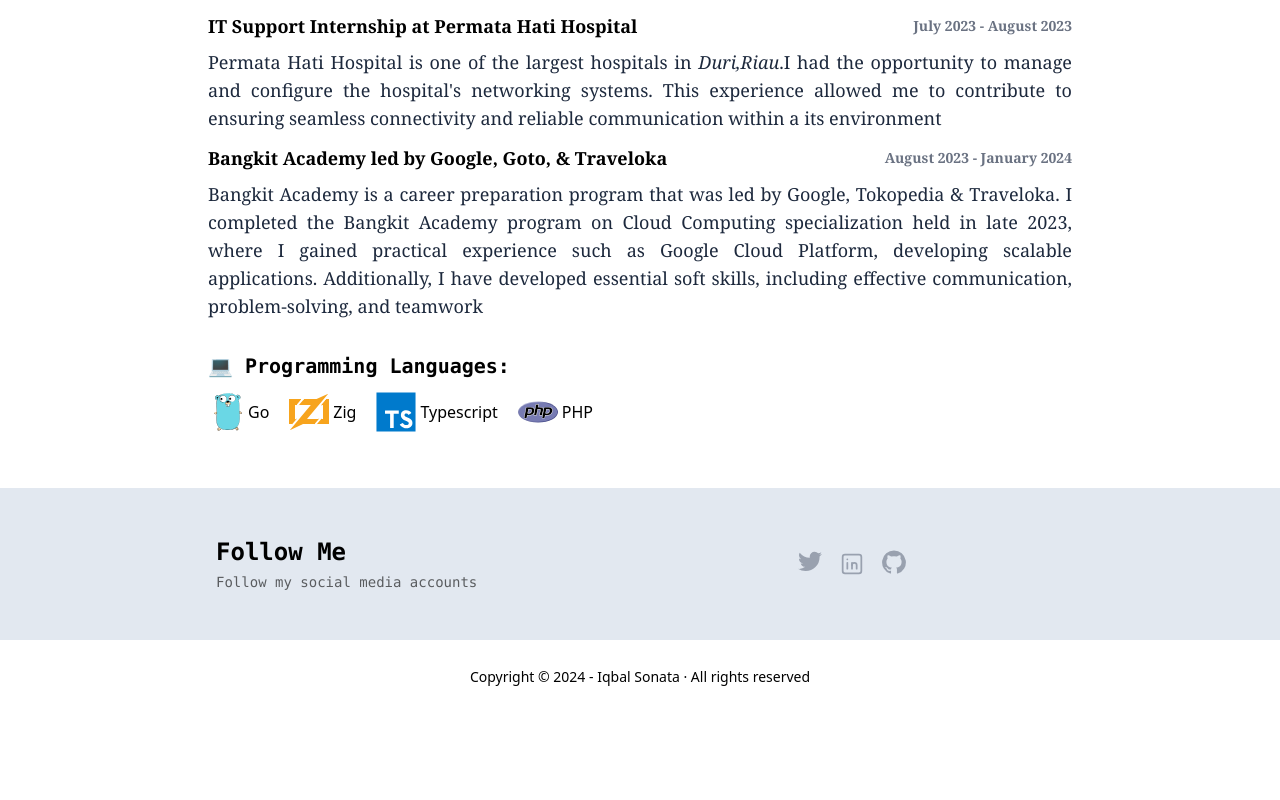
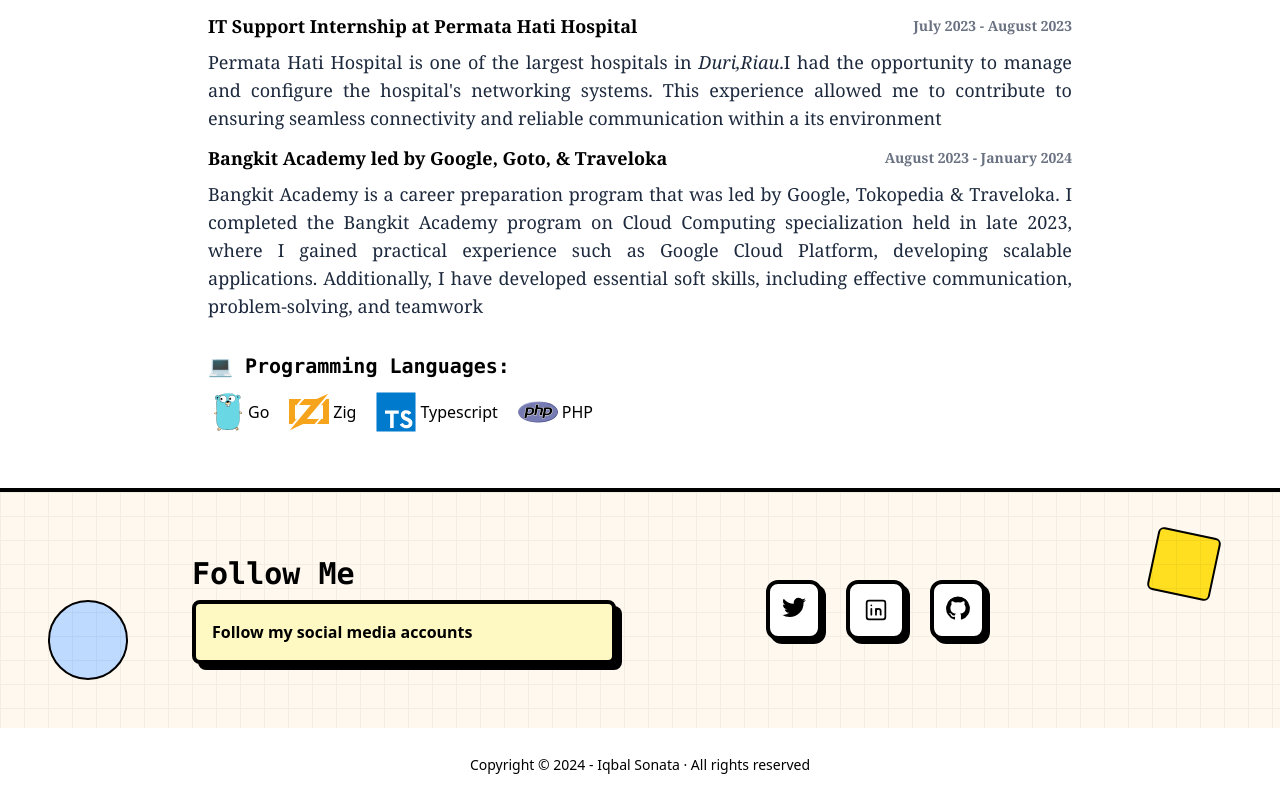
Before and after one commit to Iqbalsonata30/portfolio-homepage, a React (Vite) app in the folder frontend/: page /about in a window 1280 px wide. Shown: the part 628-1428 px from the top of the page. Before the commit the page ends 1340 px from the top, so only its background shows below. Built offline with nearby package versions, Linux system fonts and the light colour scheme.

Commit message:
REFACTOR: refactoring follow section

```diff
--- a/frontend/src/components/FollowSection.tsx
+++ b/frontend/src/components/FollowSection.tsx
@@ -1,84 +1,104 @@
 function FollowSection() {
   return (
-    <div className="bg-slate-200 dark:bg-slate-800">
-      <div className="container px-6 py-12 mx-auto max-w-4xl grid md:grid-cols-2 grid-cols-1 md:gap-0 gap-7 items-center">
-        <div className="font-mono">
-          <h3 className="text-2xl font-bold text-black dark:text-white">
+    <section className="relative px-6 py-16 bg-[#FFF8EE] border-t-4 border-black">
+      {/* Decorative elements */}
+      <div className="absolute top-10 right-16 w-16 h-16 bg-yellow-300 rounded-md border-2 border-black rotate-12"></div>
+      <div className="absolute bottom-12 left-12 w-20 h-20 bg-blue-200 rounded-full border-2 border-black"></div>
+
+      <div className="max-w-4xl mx-auto grid md:grid-cols-2 items-center gap-12 relative z-10">
+        <div>
+          <h3 className="text-3xl font-bold text-black font-mono mb-2">
             Follow Me
           </h3>
-          <p className="opacity-60 mt-1 text-sm text-black dark:text-white">
+          <p className="text-black font-semibold text-base bg-yellow-100 border-4 border-black p-4 rounded-lg shadow-[6px_6px_0px_rgba(0,0,0,1)] hover:translate-x-1 hover:translate-y-1 transition-transform">
             Follow my social media accounts
           </p>
         </div>
-        <div className="flex justify-center gap-4">
-          <a
-            href="https://x.com/vansblue_"
-            target="blank"
-            className="text-gray-400 hover:text-gray-900 dark:hover:text-white"
-          >
+
+        <div className="flex justify-center gap-6">
+          {[
+            {
+              href: "https://x.com/vansblue_",
+              label: "Twitter page",
+              icon: (
                 <svg
                   className="w-6 h-6"
-              aria-hidden="true"
                   xmlns="http://www.w3.org/2000/svg"
                   fill="currentColor"
                   viewBox="0 0 20 17"
                 >
                   <path
-                fill-rule="evenodd"
-                d="M20 1.892a8.178 8.178 0 0 1-2.355.635 4.074 4.074 0 0 0 1.8-2.235 8.344 8.344 0 0 1-2.605.98A4.13 4.13 0 0 0 13.85 0a4.068 4.068 0 0 0-4.1 4.038 4 4 0 0 0 .105.919A11.705 11.705 0 0 1 1.4.734a4.006 4.006 0 0 0 1.268 5.392 4.165 4.165 0 0 1-1.859-.5v.05A4.057 4.057 0 0 0 4.1 9.635a4.19 4.19 0 0 1-1.856.07 4.108 4.108 0 0 0 3.831 2.807A8.36 8.36 0 0 1 0 14.184 11.732 11.732 0 0 0 6.291 16 11.502 11.502 0 0 0 17.964 4.5c0-.177 0-.35-.012-.523A8.143 8.143 0 0 0 20 1.892Z"
-                clip-rule="evenodd"
+                    d="M20 1.892a8.178 8.178 0 0 1-2.355.635 4.074 4.074 0 0 0 1.8-2.235 8.344 8.344 0 0 1-2.605.98A4.13 4.13 0 0 0 13.85 0a4.068 4.068 0 0 0-4.1 4.038c0 .31.036.61.105.919A11.705 11.705 0 0 1 1.4.734a4.006 4.006 0 0 0 1.268 5.392 4.165 4.165 0 0 1-1.859-.5v.05a4.057 4.057 0 0 0 3.292 3.959 4.19 4.19 0 0 1-1.856.07 4.108 4.108 0 0 0 3.831 2.807A8.36 8.36 0 0 1 0 14.184 11.732 11.732 0 0 0 6.291 16 11.502 11.502 0 0 0 17.964 4.5c0-.177 0-.35-.012-.523A8.143 8.143 0 0 0 20 1.892Z"
+                    fillRule="evenodd"
+                    clipRule="evenodd"
                   />
                 </svg>
-            <span className="sr-only">Twitter page</span>
-          </a>
-
-          <a
-            href="https://www.linkedin.com/in/iqbal-sonata-555001236/"
-            target="blank"
-            className="text-gray-400 hover:text-gray-900 dark:hover:text-white"
-          >
+              ),
+            },
+            {
+              href: "https://www.linkedin.com/in/iqbal-sonata-555001236/",
+              label: "LinkedIn profile",
+              icon: (
                 <svg
                   className="w-7 h-7"
                   xmlns="http://www.w3.org/2000/svg"
                   viewBox="0 0 24 24"
-              stroke-width="1.5"
-              stroke="currentcolor"
+                  strokeWidth="1.5"
+                  stroke="currentColor"
                   fill="none"
-              stroke-linecap="round"
-              stroke-linejoin="round"
+                  strokeLinecap="round"
+                  strokeLinejoin="round"
                 >
-              <path stroke="none" d="M0 0h24v24H0z" fill="none"></path>
-              <rect x="4" y="4" width="16" height="16" rx="2"></rect>
-              <line x1="8" y1="11" x2="8" y2="16"></line>
-              <line x1="8" y1="8" x2="8" y2="8.01"></line>
-              <line x1="12" y1="16" x2="12" y2="11"></line>
-              <path d="M16 16v-3a2 2 0 00-4 0"></path>
+                  <rect x="4" y="4" width="16" height="16" rx="2" />
+                  <line x1="8" y1="11" x2="8" y2="16" />
+                  <line x1="8" y1="8" x2="8" y2="8.01" />
+                  <line x1="12" y1="16" x2="12" y2="11" />
+                  <path d="M16 16v-3a2 2 0 00-4 0" />
                 </svg>
-          </a>
-
-          <a
-            href="https://github.com/Iqbalsonata30"
-            target="blank"
-            className="text-gray-400 hover:text-gray-900 dark:hover:text-white"
-          >
+              ),
+            },
+            {
+              href: "https://github.com/Iqbalsonata30",
+              label: "GitHub account",
+              icon: (
                 <svg
                   className="w-6 h-6"
-              aria-hidden="true"
                   xmlns="http://www.w3.org/2000/svg"
                   fill="currentColor"
                   viewBox="0 0 20 20"
                 >
                   <path
-                fill-rule="evenodd"
                     d="M10 .333A9.911 9.911 0 0 0 6.866 19.65c.5.092.678-.215.678-.477 0-.237-.01-1.017-.014-1.845-2.757.6-3.338-1.169-3.338-1.169a2.627 2.627 0 0 0-1.1-1.451c-.9-.615.07-.6.07-.6a2.084 2.084 0 0 1 1.518 1.021 2.11 2.11 0 0 0 2.884.823c.044-.503.268-.973.63-1.325-2.2-.25-4.516-1.1-4.516-4.9A3.832 3.832 0 0 1 4.7 7.068a3.56 3.56 0 0 1 .095-2.623s.832-.266 2.726 1.016a9.409 9.409 0 0 1 4.962 0c1.89-1.282 2.717-1.016 2.717-1.016.366.83.402 1.768.1 2.623a3.827 3.827 0 0 1 1.02 2.659c0 3.807-2.319 4.644-4.525 4.889a2.366 2.366 0 0 1 .673 1.834c0 1.326-.012 2.394-.012 2.72 0 .263.18.572.681.475A9.911 9.911 0 0 0 10 .333Z"
-                clip-rule="evenodd"
+                    fillRule="evenodd"
+                    clipRule="evenodd"
                   />
                 </svg>
-            <span className="sr-only">GitHub account</span>
+              ),
+            },
+          ].map(({ href, label, icon }, i) => (
+            <a
+              key={i}
+              href={href}
+              target="_blank"
+              rel="noopener noreferrer"
+              className="bg-white text-black p-3 border-4 border-black rounded-xl shadow-[4px_4px_0px_rgba(0,0,0,1)] hover:translate-x-1 hover:translate-y-1 transition-transform"
+            >
+              {icon}
+              <span className="sr-only">{label}</span>
             </a>
+          ))}
         </div>
       </div>
-    </div>
+
+      {/* Background grid */}
+      <div
+        className="absolute inset-0 z-0 opacity-[0.04]"
+        style={{
+          backgroundImage: `linear-gradient(#000 1px, transparent 1px), linear-gradient(to right, #000 1px, transparent 1px)`,
+          backgroundSize: '24px 24px',
+        }}
+      ></div>
+    </section>
   );
 }
 
```
Lines whose indentation alone changed are shown as unchanged.
